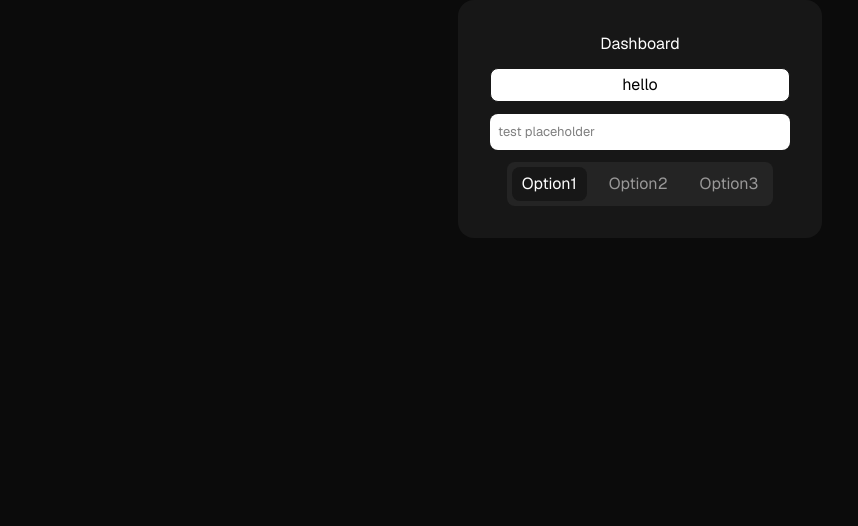
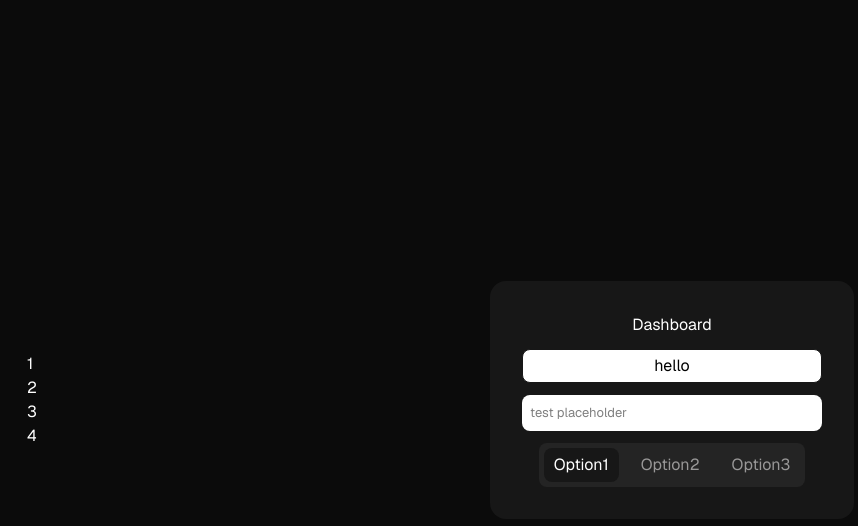
Before and after one commit to oscarrbridge/financial-dashboard-aut, a Next.js app: page / in a window 1280 px wide. Shown: the top 526 px of the page, without its empty margins (0-858 px from the left). Built offline with nearby package versions, Linux system fonts and the light colour scheme; no server answers.

Commit message:
Created an empty nav bar

```diff
--- a/app/(dashboard)/page.tsx
+++ b/app/(dashboard)/page.tsx
@@ -1,6 +1,6 @@
 'use client';
 
-import { Button, Input, Wrapper, MultiSelect, Toast } from '@/app/components/ui/ui'
+import { Button, Input, Wrapper, MultiSelect } from '@/app/components/ui/ui'
 import { useAuth } from '@/context/authContext'
 
 export default function DashboardPage() {
--- /dev/null
+++ b/app/components/ui/navBar.tsx
@@ -0,0 +1,10 @@
+export default function NavBar(){
+    return (
+        <div className="flex flex-col">
+            <p>1</p>
+            <p>2</p>
+            <p>3</p>
+            <p>4</p>
+        </div>
+    );
+}
--- a/app/layout.tsx
+++ b/app/layout.tsx
@@ -2,6 +2,7 @@ import type { Metadata } from "next";
 import { Geist, Geist_Mono } from "next/font/google";
 import "./globals.css";
 import { AuthProvider } from "@/context/authContext";
+import NavBar from "@/app/components/ui/navBar";
 
 const geistSans = Geist({
   variable: "--font-geist-sans",
@@ -28,11 +29,14 @@ export default function RootLayout({
       lang="en"
       className={`${geistSans.variable} ${geistMono.variable} h-full antialiased`}
     >
-      <body className="min-h-screen flex flex-col bg-background items-center text-text">
+      <body className="min-h-screen flex flex-row bg-background items-center text-text">
         <AuthProvider>
-          {children}
+          <div className="basis-[5%] shrink-0 flex justify-center">
+            <NavBar />
+          </div>
+          <main className="basis-[95%] grow min-w-0 flex justify-center">{children}</main>
         </AuthProvider>
-        </body>
+      </body>
     </html>
   );
 }
```
